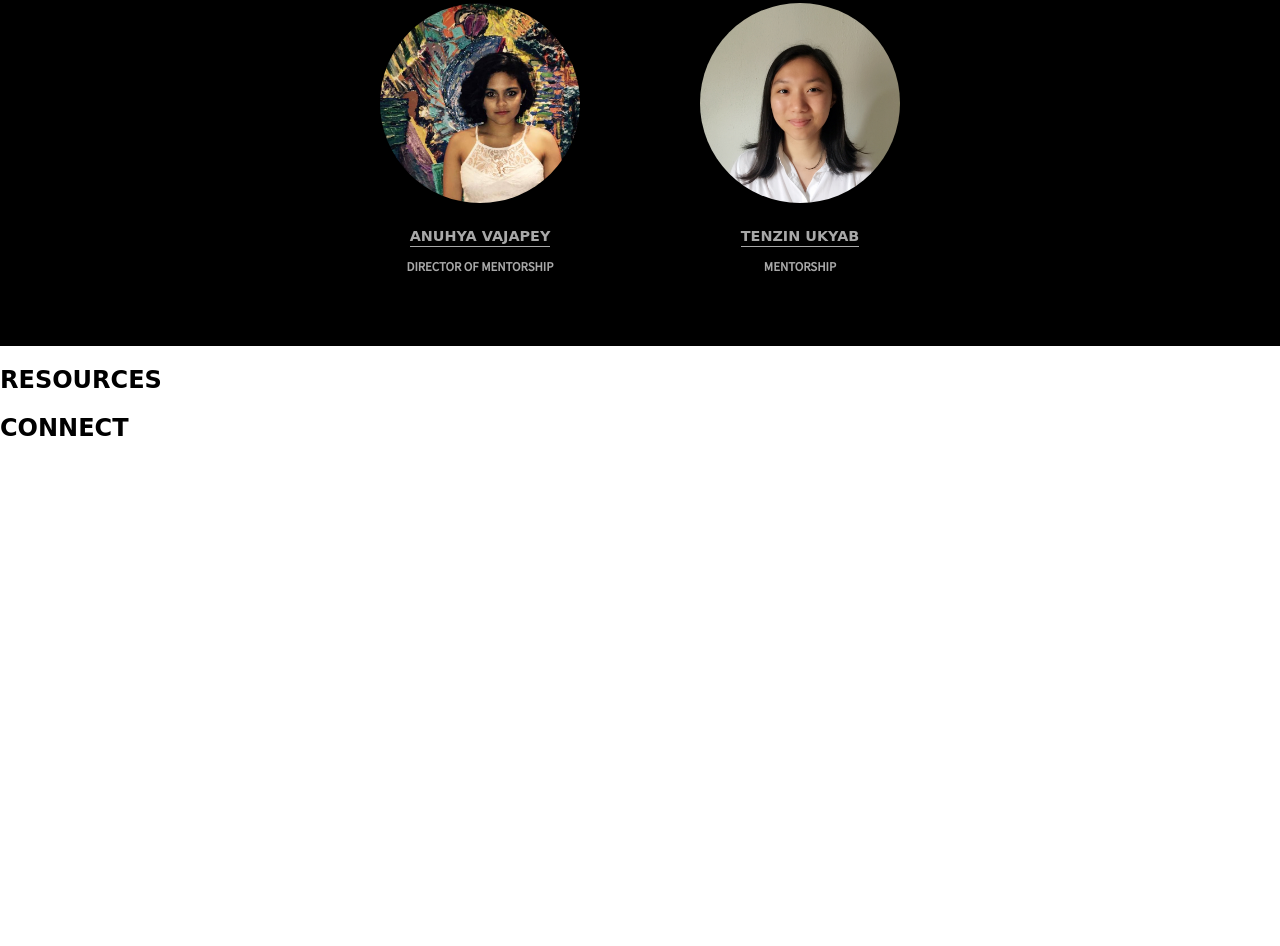
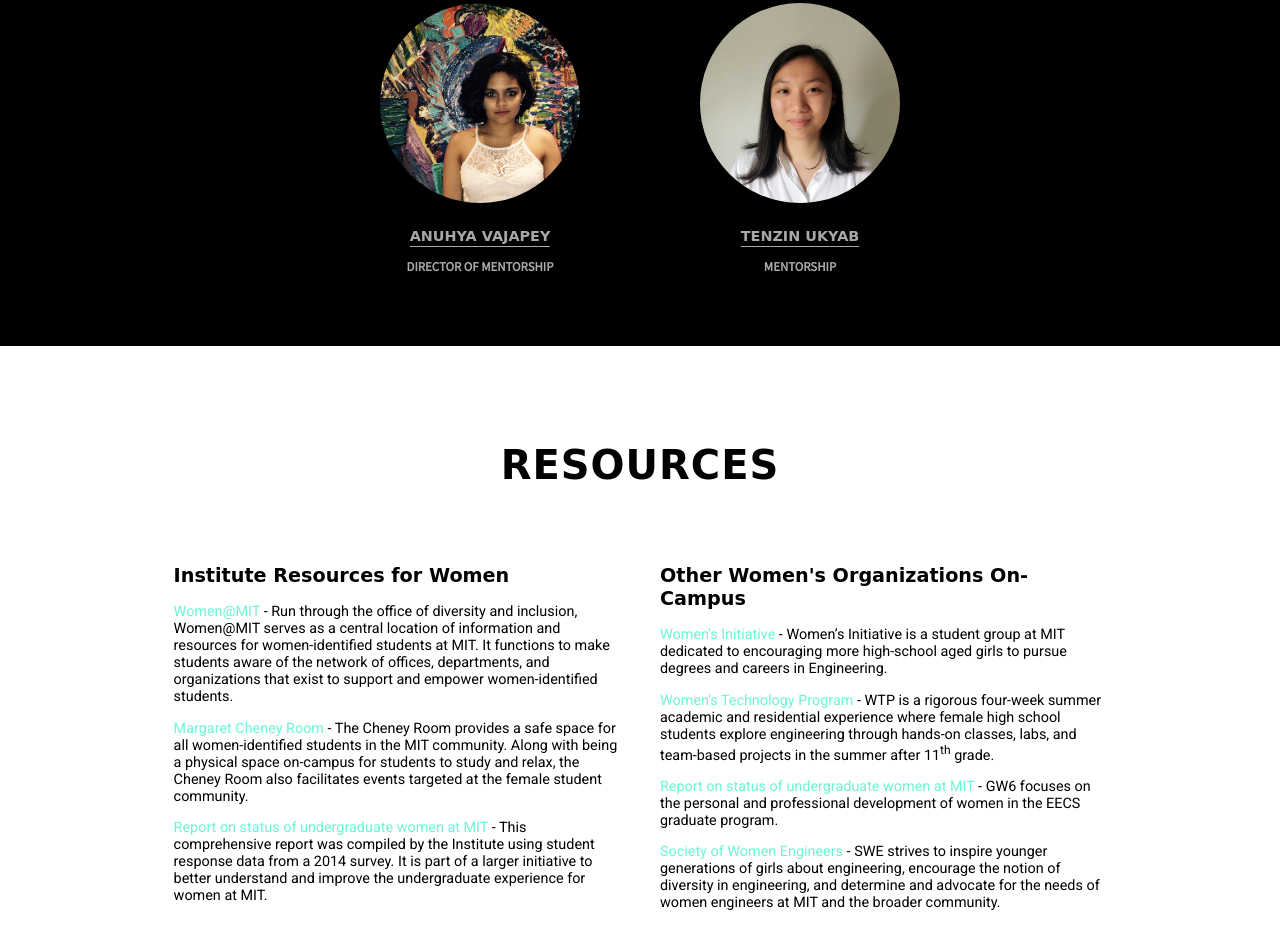
Before and after one commit to womenineecs/womenineecs.github.io, a plain HTML site: page index.html in a window 1280 px wide. Shown: the part 4199-5145 px from the top of the page. Before the commit the page ends 4641 px from the top, so only its background shows below. Drawn offline with nearby package versions, Linux system fonts and the light colour scheme; a web font is replaced by a local one.

Commit message:
Add resources section

```diff
--- a/index.html
+++ b/index.html
@@ -50,11 +50,13 @@
         <h3>Goal 1: Community</h3>
         <p>To foster a supportive peer network amongst MIT's undergraduate women interested in EECS.</p>
       </div>
+
       <div class="goal">
         <img src="assets/images/empowerment.png" alt="Empowerment">
         <h3>Goal 2: Empowerment</h3>
         <p>To empower women as leaders in the technology industry by giving them the resources and mentorship to grow.</p>
       </div>
+
       <div class="goal">
         <img src="assets/images/advocacy.png" alt="Advocacy">
         <h3>Goal 3: Advocacy</h3>
@@ -104,6 +106,7 @@
             <p> These informal information sessions provide advice on topics from interviewing to finding research opportunities, and are a great way to learn about the technology sector. </p>
           </div>
         </div>
+
         <div class="program">
           <div class="image-wrapper">
             <img src="assets/images/network.png" alt="Social Mixers">
@@ -113,6 +116,7 @@
             <p> These events bring together the community of undergraduate women in EECS over delicious food or fun bonding activies.</p>
           </div>
         </div>
+
         <div class="program">
           <div class="image-wrapper">
             <img src="assets/images/dinner.png" alt="Faculty Dinners">
@@ -123,6 +127,7 @@
           </div>
         </div>
       </div>
+
       <div class="column">
         <div class="program">
           <div class="image-wrapper">
@@ -133,6 +138,7 @@
             <p>Quick, engaging introductions to a wide assortment of different technical topics. Each talk is delivered by a passionate female undergraduate.</p>
           </div>
         </div>
+
         <div class="program">
           <div class="image-wrapper">
             <img src="assets/images/handshake.png" alt="Mentorship Program">
@@ -142,6 +148,7 @@
             <p>Pairs underclassmen with upperclassmen by similar interests to offer an extra venue of advice and mentorship.</p>
           </div>
         </div>
+
         <div class="program">
           <div class="image-wrapper">
             <img src="assets/images/skills.png" alt="Skills Workshops">
@@ -168,6 +175,7 @@
           </div>
           <h3>President</h3>
         </div>
+
         <div class="profile">
           <img src="assets/images/profiles/ellen.JPG">
           <div class="name">
@@ -185,6 +193,7 @@
         </div>
         <h3>Director of Community Events</h3>
       </div>
+
       <div class="profile">
         <img src="assets/images/profiles/ariel.png">
         <div class="name">
@@ -192,6 +201,7 @@
         </div>
         <h3>Community Events</h3>
       </div>
+
       <div class="profile">
         <img src="assets/images/profiles/janice.jpg">
         <div class="name">
@@ -209,6 +219,7 @@
         </div>
         <h3>Director of Professional Devlopment</h3>
       </div>
+
       <div class="profile">
         <img src="assets/images/profiles/aditi.jpeg">
         <div class="name">
@@ -216,6 +227,7 @@
         </div>
         <h3>Professional Development</h3>
       </div>
+
       <div class="profile">
         <img src="assets/images/profiles/agni.jpg">
         <div class="name">
@@ -233,6 +245,7 @@
         </div>
         <h3>Director of Publicity</h3>
       </div>
+
       <div class="profile">
         <img src="assets/images/profiles/paula.jpg">
         <div class="name">
@@ -240,6 +253,7 @@
         </div>
         <h3>Publicity</h3>
       </div>
+
       <div class="profile">
         <img src="assets/images/profiles/su.jpg">
         <div class="name">
@@ -250,6 +264,7 @@
     </div>
 
     <div class="two-row bottom-row row">
+
       <div class="profile">
         <img src="assets/images/profiles/anuhya.jpg">
         <div class="name">
@@ -257,6 +272,7 @@
         </div>
         <h3>Director of Mentorship</h3>
       </div>
+
       <div class="profile">
         <img src="assets/images/profiles/tenzin.JPG">
         <div class="name">
@@ -271,12 +287,33 @@
   <a name="resources"></a>
   <section id="resources">
     <h1 class="nixie title">Resources</h1>
+    <div id="resources-container">
+      <div class="column">
+        <h2 class="nixie">Institute Resources for Women</h2>
+        <p> <a href="//studentlife.mit.edu/impact-opportunities/diversity-inclusion/womenmit" target="_blank">Women@MIT</a> - Run through the office of diversity and inclusion, Women@MIT serves as a central location of information and resources for women-identified students at MIT. It functions to make students aware of the network of offices, departments, and organizations that exist to support and empower women-identified students. </p>
+
+        <p> <a href="//studentlife.mit.edu/impact-opportunities/diversity-inclusion/womenmit/margaret-cheney-room" target="_blank">Margaret Cheney Room</a> - The Cheney Room provides a safe space for all women-identified students in the MIT community. Along with being a physical space on-campus for students to study and relax, the Cheney Room also facilitates events targeted at the female student community.</p>
+
+        <p> <a href="//diversity.mit.edu/status-undergrad-women" target="_blank">Report on status of undergraduate women at MIT</a> - This comprehensive report was compiled by the Institute using student response data from a 2014 survey. It is part of a larger initiative to better understand and improve the undergraduate experience for women at MIT.</p>
+      </div>
+
+      <div class="column">
+        <h2 class="nixie">Other Women's Organizations On-Campus</h2>
+        <p> <a href="//web.mit.edu/wi/" target="_blank">Women's Initiative</a> - Women’s Initiative is a student group at MIT dedicated to encouraging more high-school aged girls to pursue degrees and careers in Engineering.</p>
+
+        <p> <a href="//wtp.mit.edu/" target="_blank">Women's Technology Program</a> - WTP is a rigorous four-week summer academic and residential experience where female high school students explore engineering through hands-on classes, labs, and team-based projects in the summer after 11<sup>th</sup> grade.</p>
+
+        <p> <a href="//gw6.scripts.mit.edu/index.html" target="_blank">Report on status of undergraduate women at MIT</a> - GW6 focuses on the personal and professional development of women in the EECS graduate program.</p>
+
+        <p> <a href="//swe.mit.edu/about/" target="_blank">Society of Women Engineers</a> - SWE strives to inspire younger generations of girls about engineering, encourage the notion of diversity in engineering, and determine and advocate for the needs of women engineers at MIT and the broader community.</p>
+      </div>
+    </div>
   </section>
 
   <!-- Connect section -->
   <a name="connect"> </a>
   <section id="connect">
-    <h1 class="nixie title">Connect</h1>
+
   </section>
 
 </body>
--- a/stylesheets/scss/main.scss
+++ b/stylesheets/scss/main.scss
@@ -268,7 +268,7 @@
   }
 
   .row {
-    margin: 40px 10vw;
+    margin: 40px 15vw;
     display: flex;
   }
 
@@ -310,3 +310,47 @@
     }
   }
 }
+
+/* Resources section */
+section#resources {
+  h1 {
+    margin: 0;
+    padding-top: 96px;
+    text-align: center;
+    font-size: 2.5em;
+    letter-spacing: 1px;
+  }
+
+  #resources-container {
+    display: flex;
+    margin: 40px 12vw;
+
+    .column {
+      flex: 1;
+      margin: 20px;
+
+      h2 {
+        font-size: 1.2em;
+      }
+
+      a {
+        color: $green;
+        text-decoration: none;
+      }
+
+      a:hover{
+        color: $gray;
+      }
+
+      p {
+        font-family: 'roboto';
+        font-size: .9em
+      }
+    }
+  }
+}
+
+/* Connect section */
+section#connect {
+
+}
```
Also changed, not shown: stylesheets/main.css.
